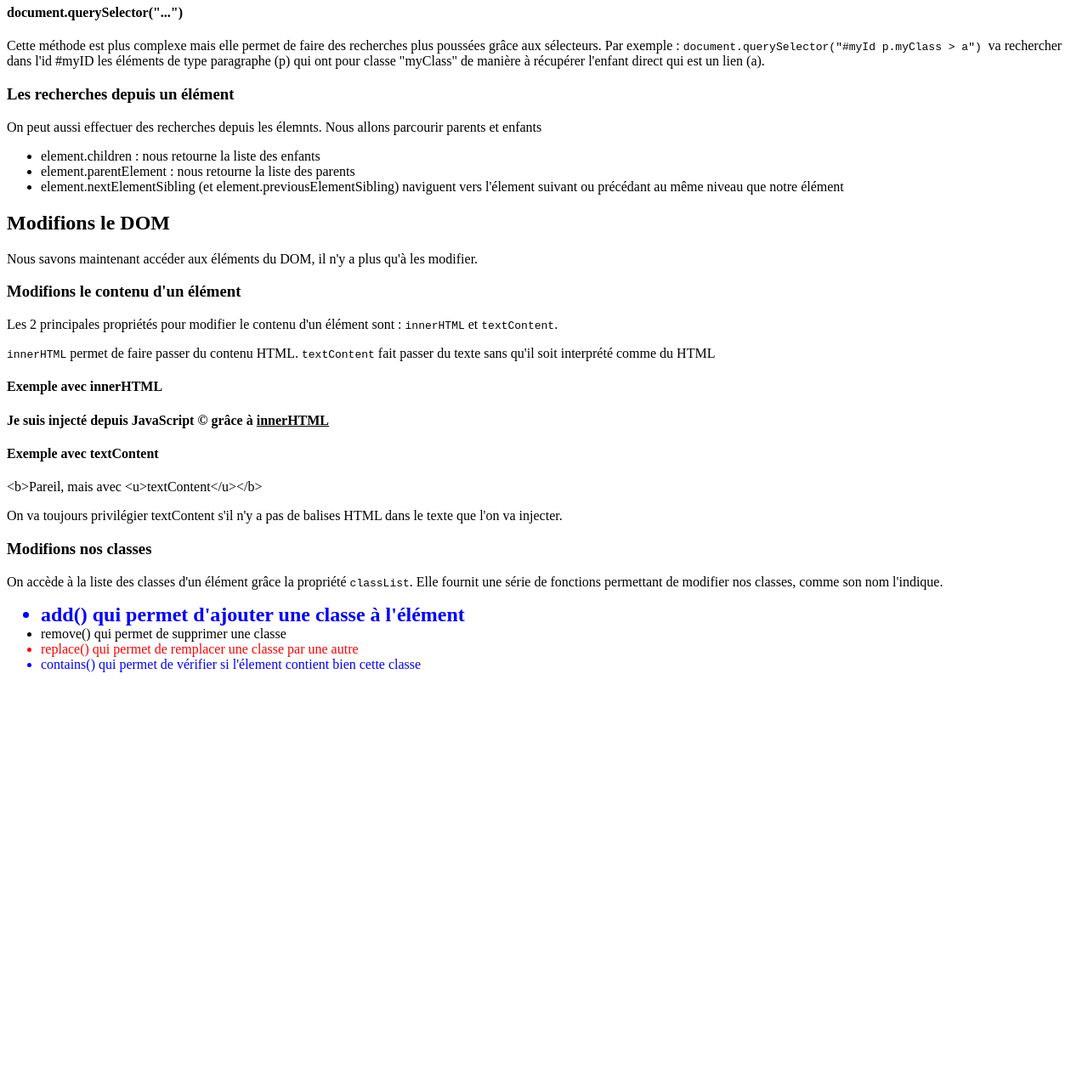
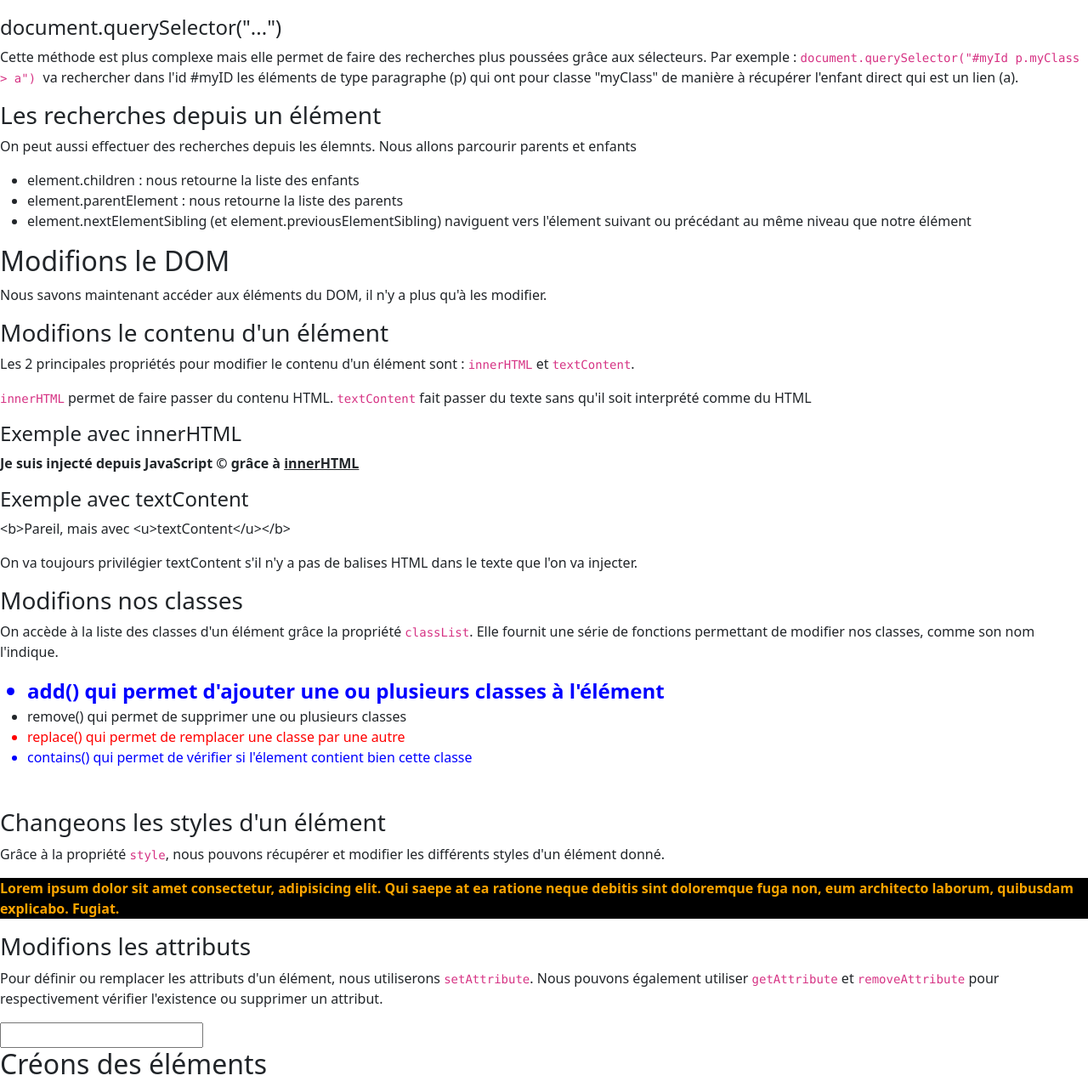
Before and after one commit to JustinRvt/WF3-2020, a plain HTML site: page Javascript/Accéder au DOM et le modifier/Le_dom.html in a window 1280 px wide. Shown: the part 715-1994 px from the top of the page at 85% size. Before the commit the page ends 1522 px from the top, so only its background shows below. Drawn offline with nearby package versions, Linux system fonts and the light colour scheme.

Commit message:
creation elements  + modif

```diff
--- a/Javascript/Accéder au DOM et le modifier/Le_dom.html
+++ b/Javascript/Accéder au DOM et le modifier/Le_dom.html
@@ -4,6 +4,7 @@
     <meta charset="UTF-8" />
     <meta http-equiv="X-UA-Compatible" content="IE=edge" />
     <meta name="viewport" content="width=device-width, initial-scale=1.0" />
+    <link rel="stylesheet" href="	https://cdn.jsdelivr.net/npm/bootstrap@5.2.3/dist/css/bootstrap.min.css">
     <link rel="stylesheet" href="assets/css/dom.css" />
     <title>Accéder au DOM et le modifier</title>
   </head>
@@ -131,17 +132,56 @@
 
         <h3>Modifions nos classes</h3>
 
-        <p>On accède à la liste des classes d'un élément grâce la propriété <code>classList</code>. Elle fournit une série de fonctions permettant de modifier nos classes, comme son nom l'indique.</p>
+        <p>
+          On accède à la liste des classes d'un élément grâce la propriété
+          <code>classList</code>. Elle fournit une série de fonctions permettant
+          de modifier nos classes, comme son nom l'indique.
+        </p>
         <ul id="exClassList">
-            <li class="blue">add() qui permet d'ajouter une classe à l'élément</li>
-            <li class="blue">remove() qui permet de supprimer une classe</li>
-            <li class="blue">replace() qui permet de remplacer une classe par une autre</li>
-            <li class="blue toto">contains() qui permet de vérifier si l'élement contient bien cette classe</li>
+          <li class="blue">
+            add() qui permet d'ajouter une ou plusieurs classes à l'élément
+          </li>
+          <li class="blue">
+            remove() qui permet de supprimer une ou plusieurs classes
+          </li>
+          <li class="blue">
+            replace() qui permet de remplacer une classe par une autre
+          </li>
+          <li class="blue toto">
+            contains() qui permet de vérifier si l'élement contient bien cette
+            classe
+          </li>
         </ul>
+
+        <h3>Changeons les styles d'un élément</h3>
+        <p>
+          Grâce à la propriété <code>style</code>, nous pouvons récupérer et
+          modifier les différents styles d'un élément donné.
+        </p>
+        <p id="changeStyle">
+          Lorem ipsum dolor sit amet consectetur, adipisicing elit. Qui saepe at
+          ea ratione neque debitis sint doloremque fuga non, eum architecto
+          laborum, quibusdam explicabo. Fugiat.
+        </p>
+
+        <h3>Modifions les attributs</h3>
+        <p>
+          Pour définir ou remplacer les attributs d'un élément, nous utiliserons
+          <code>setAttribute</code>. Nous pouvons également utiliser
+          <code>getAttribute</code> et <code>removeAttribute</code> pour
+          respectivement vérifier l'existence ou supprimer un attribut.
+        </p>
+      </section>
+      <form id="attributeExemple">
+        <input type="text" name="text">
+      </form>
+      <section id="createElements">
+
       </section>
     </main>
 
     <!-- Je lie mon fichier JS à mon document HTML -->
+    <script src="	https://cdn.jsdelivr.net/npm/bootstrap@5.2.3/dist/js/bootstrap.bundle.min.js"></script>
     <script src="assets/js/dom.js"></script>
   </body>
 </html>
--- a/Javascript/Accéder au DOM et le modifier/assets/css/dom.css
+++ b/Javascript/Accéder au DOM et le modifier/assets/css/dom.css
@@ -11,3 +11,8 @@
 .bold {
     font-weight: bold;
 }
+
+#exClassList
+{
+    margin-bottom:3em;
+}
--- a/Javascript/Accéder au DOM et le modifier/assets/js/dom.js
+++ b/Javascript/Accéder au DOM et le modifier/assets/js/dom.js
@@ -66,8 +66,8 @@
 /**
  * main.children : retourne les éléments de type p
  * main.parentElement : retourne la div avec l'id #parent
- * main.nextElementSibling : retourne la div avec l'id #next
- * main.previousElementSibling : retourne l'id #previous
+ * main.nextElementSibling : retourne la div avec l'id #suivant
+ * main.previousElementSibling : retourne l'id #precedant
  */
 
 // MODIFIONS LE DOM
@@ -93,21 +93,43 @@
 
 // Je cible la 3ème puce
 let replaceClassBlue = document.querySelector("#exClassList li:nth-child(3)");
-// je remplace le classe blue par la classe red, sous forme replace("old", "new")
+// je remplace le classe blue par la classe red, sous forme replace("ancien", "nouveau")
 replaceClassBlue.classList.replace("blue", "red");
 
-// TURBO-INDICE :
-let mesVideos = [vid1, vid2, vid3];
-let htmlElements = "";
+// Je cible la dernière puce
+let containTotoOrNot = document.querySelector("#exClassList li:last-of-type");
+// Je vérifie que la puce comporte bien la classe toto
+console.log(containTotoOrNot.classList.contains("toto"));
 
-for (let video of mesVideos) {
-    htmlElements +=
-    `
-        <div class="myCard">
-            <h3>${video.title}</3>
-            <p>Un film de ${video.director}</p>
-            etc...
-        </div>
-    `
-    document.getElementById("monId").innerHTML = htmlElements;
-}
+// CHANGER LES STYLES AVEC LA PROPRIÉTÉ STYLE
+const changeStyle = document.getElementById("changeStyle");
+// On change la couleur du paragraphe
+changeStyle.style.color = "orange";
+// On change le backgrdoun
+changeStyle.style.background = "black";
+// On passe le texte en gras
+changeStyle.style.fontWeight = "bold";
+
+//  MODIFICATION DES ATTRIBUTS
+const attributeExemple = document.querySelector("#attributeExemple input");
+// On change le type de l'input
+attributeExemple.setAttribute("type", "password");
+// Je change le nom
+attributeExemple.setAttribute("name", "my-password");
+// Je le passe en required (je met une chaine de caractères vide en 2nd paramètres car setAttribute exige qu'il y en ait 2)
+attributeExemple.setAttribute("required", "");
+
+// CREATIONS DES ELEMENTS
+const h2 = document.createElement("h2");
+h2.textContent = "Créons des éléments";
+// L'élément ainsi créé ne fait encore partie du document, il va falloir l'ajouter en tant qu'enfant à un autre élément
+const elementParent = document.getElementById("createElements");
+// Grâce à appendChild, je crée l'élément l'enfant <h2>
+elementParent.appendChild(h2);
+/**
+ * removeChild() va supprimer un élément enfant
+ * replaceChild() va remplacer un élément
+ */
+// Equivalent avec string interpolation :
+// const titreCreationElement = "Créons des éléments"
+// elementParent.innerHTML = `<h2>${titreCreationElement}</h2>`
```
Also changed, not shown: Javascript/Exercices/videotheque/index.html (added, +17 -0 lines), Javascript/Exercices/videotheque/assets/js/liste_films.js (added). Lines whose indentation alone changed are shown as unchanged.
